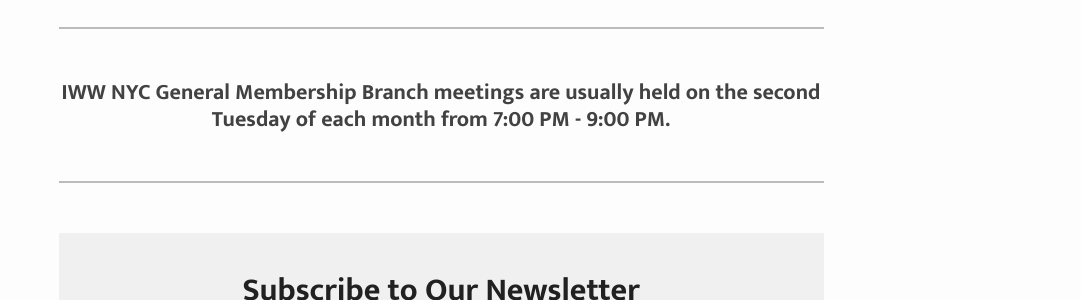
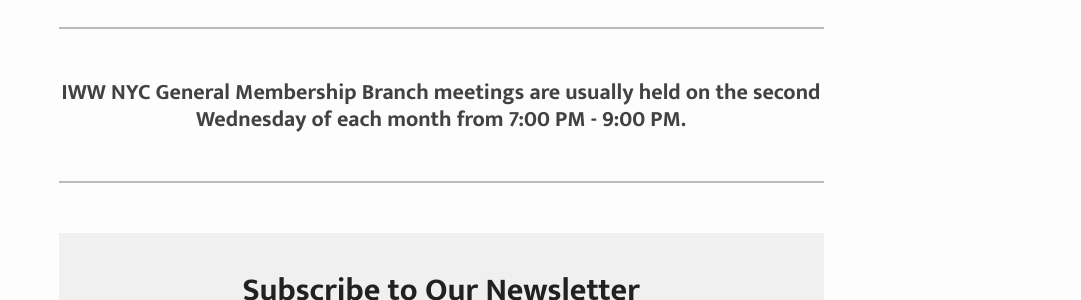
Before and after one commit to IWW-NYC-GMB/iww.nyc, a Jekyll site: the page built from index.html, in a window 1280 px wide. Shown: the part 1356-1656 px from the top of the page, without its empty margins (199-1280 px from the left). Built offline with Jekyll 4.4.1, drawn with Linux system fonts in a browser that asks for light colours; some web fonts are replaced.

Commit message:
update meeting date

```diff
--- a/index.html
+++ b/index.html
@@ -33,7 +33,7 @@
     {%- endif -%}
 
     <hr style="margin:20px 0 50px 0;">
-    <p style="text-align:center;font-weight:700;font-size:22px;">IWW NYC General Membership Branch meetings are usually held on the second Tuesday of each month from {{ site.data.upcoming["next_meeting_time"] }}.</p>
+    <p style="text-align:center;font-weight:700;font-size:22px;">IWW NYC General Membership Branch meetings are usually held on the second Wednesday of each month from {{ site.data.upcoming["next_meeting_time"] }}.</p>
 
     {%- if siteTime < meetingDate and site.data.upcoming["next_meeting_date"] != '' and site.data.upcoming["next_meeting_time"] != '' and site.data.upcoming["next_meeting_url"] != '' -%}
 
```
